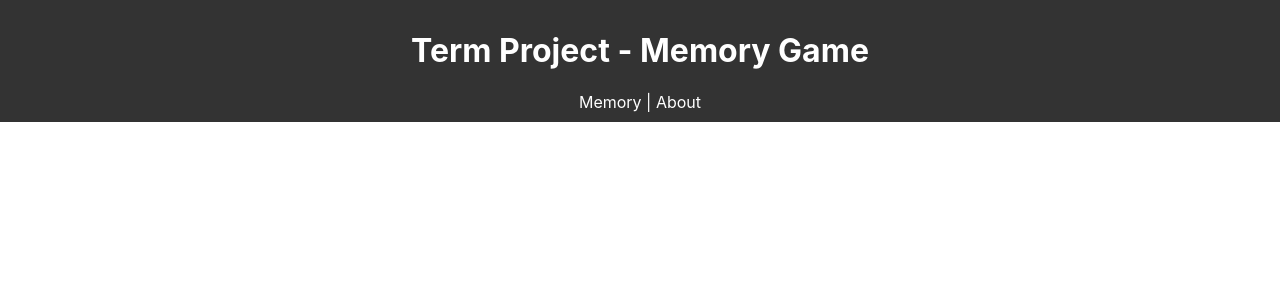
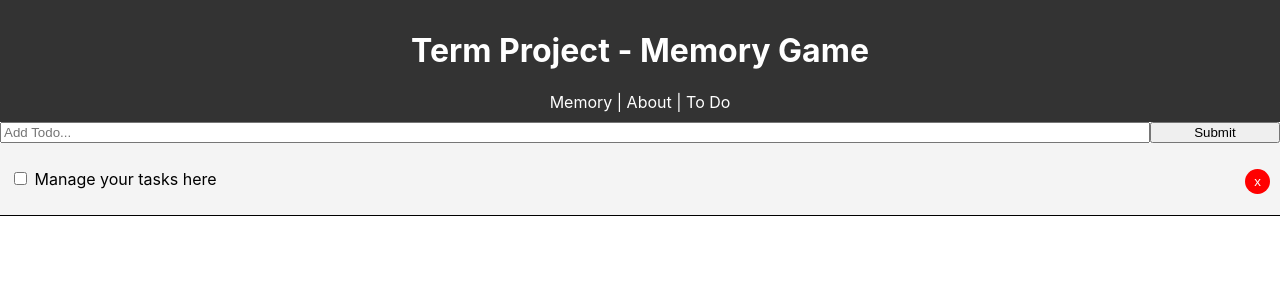
Before and after one commit to Auvache/term-project, a React (Create React App) app: page /todo in a window 1280 px wide. Shown: the top 300 px of the page. Built offline with nearby package versions, Linux system fonts and the light colour scheme.

Commit message:
set up app for memory game

```diff
--- a/src/App.js
+++ b/src/App.js
@@ -4,6 +4,8 @@ import uuid from 'react-uuid';
 import './App.css';
 import Header from './components/layout/Header';
 import About from './components/pages/About';
+import TodoList from './TodoList';
+import MemonryGame from './MemoryGame';
 import Todos from './components/Todos';
 import AddTodo from './components/AddTodo';
 
@@ -62,13 +64,9 @@ class App extends Component {
         <div className="App">
           <div className="container">
             <Header />
-            <Route exact path="/" render={props => (
-              <React.Fragment>
-                <AddTodo addTodo={this.addTodo} />
-                <Todos todos={this.state.todos} markComplete={this.markComplete} deleteTask={this.deleteTask} />
-              </React.Fragment>
-            )} />
+            <Route exact path="/" component={MemonryGame}/>
             <Route path="/about" component={About} />
+            <Route path="/todo" component={TodoList} />
           </div>
         </div>
       </Router>
--- /dev/null
+++ b/src/MemoryGame.js
@@ -0,0 +1,13 @@
+import React, { Component } from 'react'
+
+export class MemoryGame extends Component {
+    render() {
+        return (
+            <div>
+                <h2>Welcome to the memory game</h2>
+            </div>
+        )
+    }
+}
+
+export default MemoryGame
--- /dev/null
+++ b/src/TodoList.js
@@ -0,0 +1,63 @@
+import React, { Component } from 'react';
+import { BrowserRouter as Router, Route } from 'react-router-dom';
+// import uuid from 'uuid';
+import './App.css';
+import Header from './components/layout/Header';
+import About from './components/pages/About';
+import Todos from './components/Todos';
+import AddTodo from './components/AddTodo';
+
+
+
+
+class TodoList extends Component {
+  idCount = 1;
+  state = {
+    todos: [
+      {
+        id: 0,
+        title: 'Manage your tasks here',
+        completed: false
+      }
+    ]
+  }
+
+  // ToggleComplete
+  addTodo = (title) => {
+    const newTodo = {
+      id: this.idCount,
+      title: title,
+      completed: false
+    }
+    this.idCount += 1
+    this.setState({todos: [...this.state.todos, newTodo]})
+  }
+
+  deleteTask = (id) => {
+    this.setState({todos: [...this.state.todos.filter(todo => todo.id !== id)]
+    });
+  }
+
+  markComplete = (id) => {
+    this.setState({todos: this.state.todos.map(todo => {
+      if(todo.id === id) {
+        todo.completed = !todo.completed
+      }
+      return todo;
+    })})
+  }
+
+  render() {
+    console.log(this.state.todos)
+    return (
+        <React.Fragment>
+            <AddTodo addTodo={this.addTodo} />
+            <Todos todos={this.state.todos} markComplete={this.markComplete} deleteTask={this.deleteTask} />
+
+        </React.Fragment>
+
+    );
+  }
+}
+
+export default TodoList;
--- a/src/components/layout/Header.js
+++ b/src/components/layout/Header.js
@@ -6,7 +6,8 @@ function Header() {
         <header style={headerStyle}>
             <h1>Term Project - Memory Game</h1>
             <Link to ="/" style={linkStyle}>Memory </Link>|
-            <Link to ="/about" style={linkStyle}> About</Link>
+            <Link to ="/about" style={linkStyle}> About </Link>|
+            <Link to ="/todo" style={linkStyle}> To Do</Link>
         </header>
     )
 }
```
